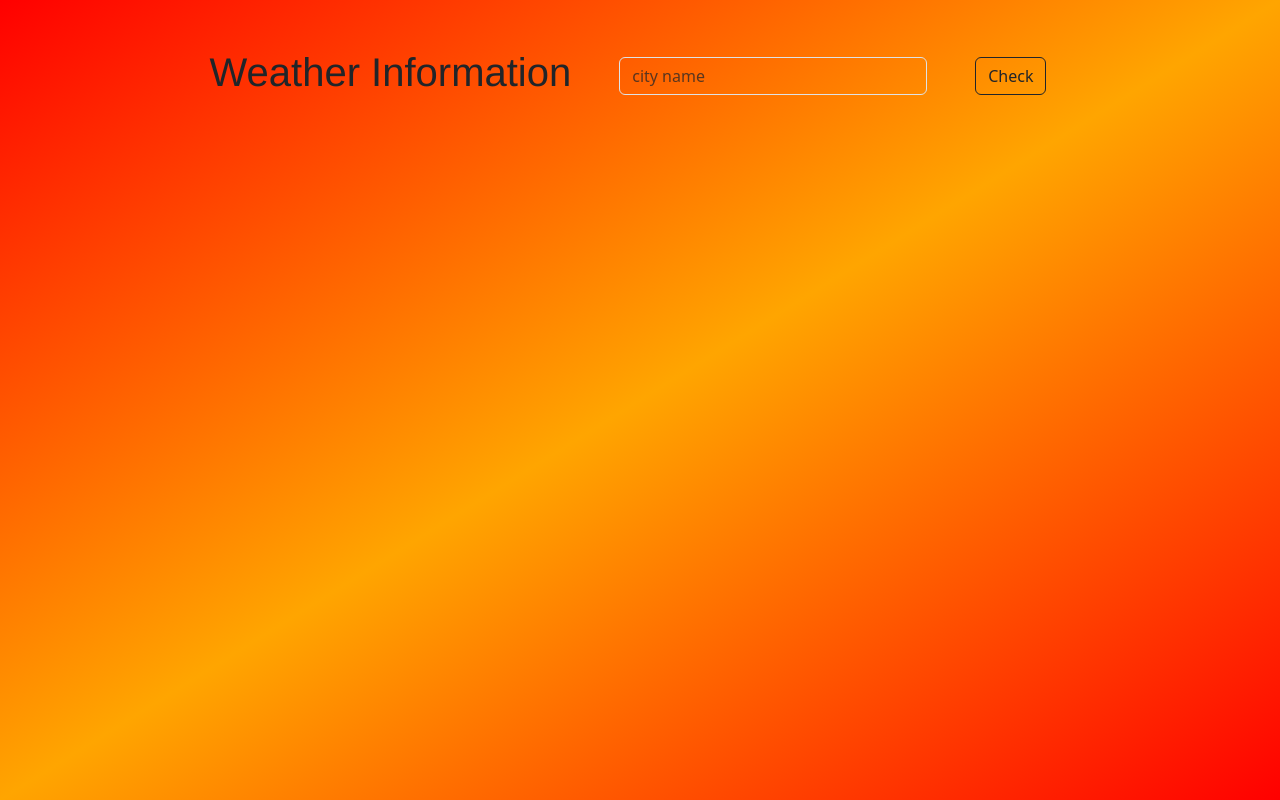
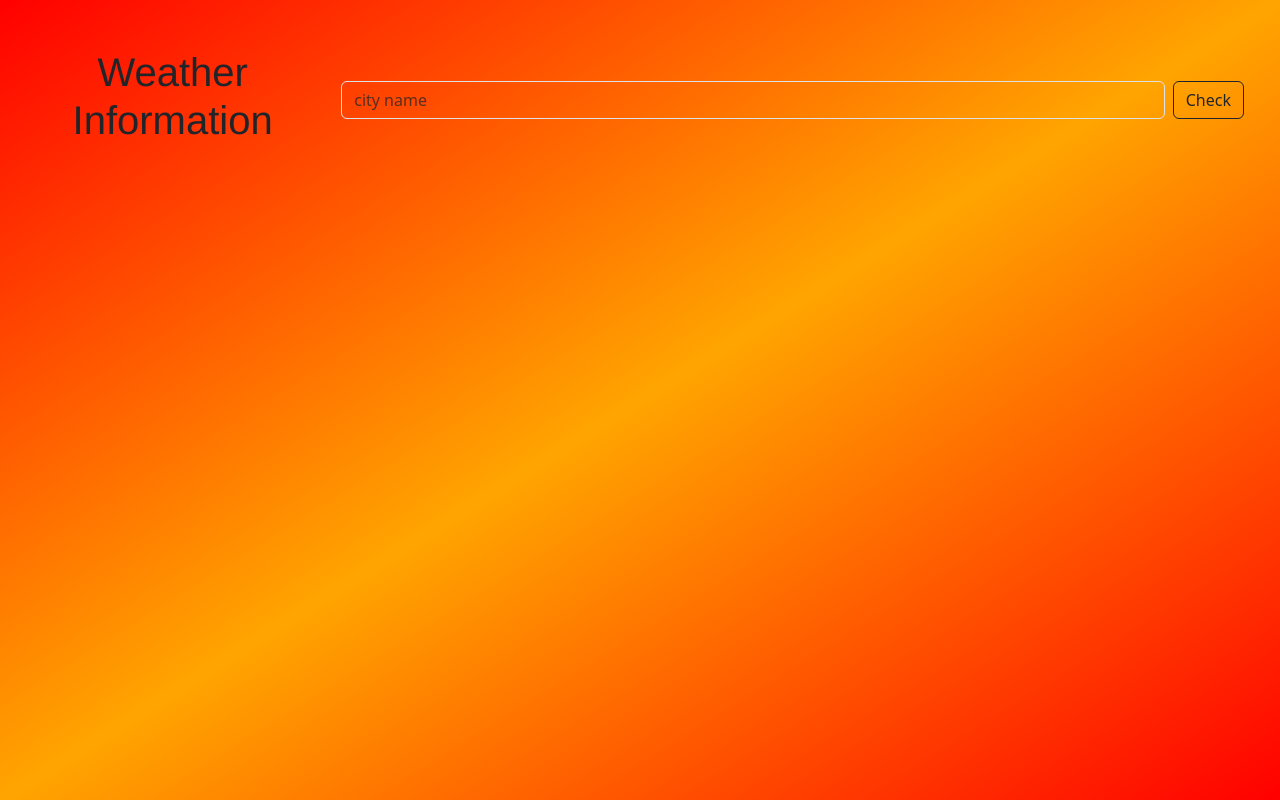
Before and after one commit to Naviyavi-1996/weather, a plain HTML site: page index.html in a window 1280 px wide. Drawn offline with nearby package versions, Linux system fonts and the light colour scheme.

Commit message:
final commit

```diff
--- a/index.html
+++ b/index.html
@@ -12,33 +12,16 @@
     <script src="https://cdn.jsdelivr.net/npm/bootstrap@5.3.3/dist/js/bootstrap.bundle.min.js"
         integrity="sha384-YvpcrYf0tY3lHB60NNkmXc5s9fDVZLESaAA55NDzOxhy9GkcIdslK1eN7N6jIeHz"
         crossorigin="anonymous"></script>
-        <style>
-          /*   @media(max-width:399px)
-            {
-                #input
-                {
-                    width:100px;
-                }
-            } */
-            /* @media(min-width:400px)
-            {
-                #input
-                {
-                    width:250px;
-                }
-            } */
-        </style>
-</head>
+    </head>
 
 <body style="background-image:linear-gradient(to  bottom right , red,orange,red); background-repeat: no-repeat;height: 100vh;">
     <div class="container-fluid">
         <div class="row w-100">
-            <div class="d-flex justify-content-center align-items-center mt-5">
+            <div class="d-flex flex-column flex-md-row justify-content-center align-items-center mt-5">
                 <h1 style="font-family:'Franklin Gothic Medium', 'Arial Narrow', Arial, sans-serif;text-align: center;">
                     Weather Information</h1>
-                <br>
-                <input id="input" type="text" class="form-control bg-transparent ms-5 w-25" placeholder="city name">
-                <button class="btn btn-outline-dark ms-5" onclick=check()>Check</button>
+                <input id="input" type="text" class="form-control bg-transparent  ms-2 my-2 my-md-0 w-75 w-md-25" placeholder="city name">
+                <button class="btn btn-outline-dark ms-2" onclick=check()>Check</button>
             </div>
         </div>
 
@@ -67,13 +50,15 @@
 <script>
     function check() {
         const time=new Date()
+        const hour=time.getHours()
+        console.log(hour)
         fetch(`https://api.openweathermap.org/data/2.5/weather?q=${input.value}&appid=5fe36b192ffd1c36dffb6752bc1722b2`).then((result)=>{
         result.json().then((response)=>{console.log(response);
                     output1.innerHTML= `<h3>${(response.main.temp-273.15).toFixed(2)}॰C<span style="font-size:20px"> ${response.weather[0].main}</span><img src="https://cdn-icons-png.freepik.com/512/9231/9231720.png" alt="no image" height="40px" width="40px"></h3>
                     <p>feels like ${response.main.feels_like}</p>`
                     output2.innerHTML=`<h3>${response.name}<h3>
                                        <p style="font-size:20px">${time}</p>`
-                                       if(time.getHours()>19)
+                                       if(hour>=19)
                                        {
                                         output2.innerHTML+=`<img src="https://static.vecteezy.com/system/resources/previews/006/660/486/non_2x/round-shaped-rock-formations-on-the-mountain-there-is-a-background-full-moon-red-or-orange-with-halo-bright-sky-in-a-starry-night-sky-3d-rendering-free-photo.jpg" alt="no image" height="40px" width="40px">`
                                        }
```
